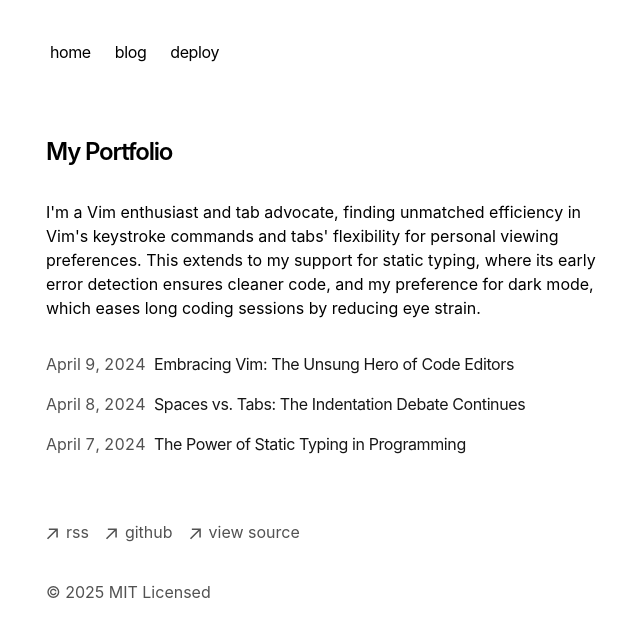
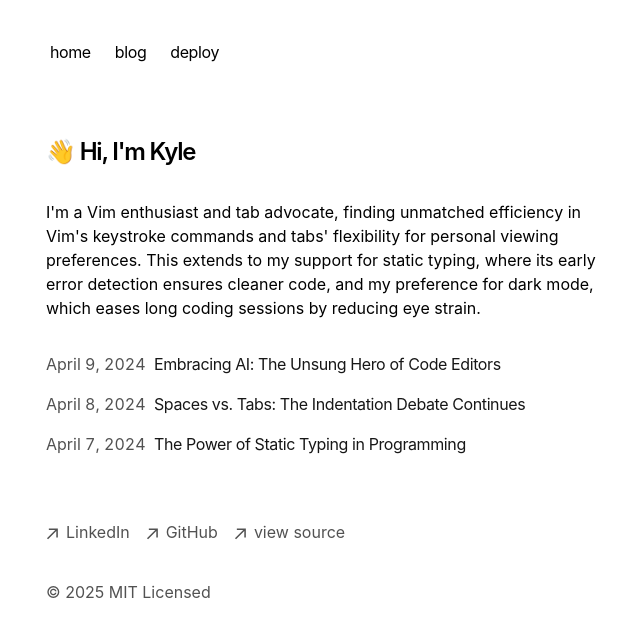
Before and after one commit to kkauma/kyles-portfolio, a Next.js app: page / in a window 1280 px wide. Shown: the top 636 px of the page, without its empty margins (306-946 px from the left). Built offline with nearby package versions, Linux system fonts and the light colour scheme.

Commit message:
Add links to github and linkedin

```diff
--- a/app/blog/posts/vim.mdx
+++ b/app/blog/posts/vim.mdx
@@ -1,7 +1,7 @@
 ---
-title: 'Embracing Vim: The Unsung Hero of Code Editors'
-publishedAt: '2024-04-09'
-summary: 'Discover why Vim, with its steep learning curve, remains a beloved tool among developers for editing code efficiently and effectively.'
+title: "Embracing AI: The Unsung Hero of Code Editors"
+publishedAt: "2024-04-09"
+summary: "Discover why Vim, with its steep learning curve, remains a beloved tool among developers for editing code efficiently and effectively."
 ---
 
 In the world of software development, where the latest and greatest tools frequently capture the spotlight, Vim stands out as a timeless classic. Despite its age and initial complexity, Vim has managed to retain a devoted following of developers who swear by its efficiency, versatility, and power.
--- a/app/components/footer.tsx
+++ b/app/components/footer.tsx
@@ -12,7 +12,7 @@
         fill="currentColor"
       />
     </svg>
-  )
+  );
 }
 
 export default function Footer() {
@@ -24,10 +24,10 @@
             className="flex items-center transition-all hover:text-neutral-800 dark:hover:text-neutral-100"
             rel="noopener noreferrer"
             target="_blank"
-            href="/rss"
+            href="https://www.linkedin.com/in/kylekauma/"
           >
             <ArrowIcon />
-            <p className="ml-2 h-7">rss</p>
+            <p className="ml-2 h-7">LinkedIn</p>
           </a>
         </li>
         <li>
@@ -35,10 +35,10 @@
             className="flex items-center transition-all hover:text-neutral-800 dark:hover:text-neutral-100"
             rel="noopener noreferrer"
             target="_blank"
-            href="https://github.com/vercel/next.js"
+            href="https://github.com/kkauma"
           >
             <ArrowIcon />
-            <p className="ml-2 h-7">github</p>
+            <p className="ml-2 h-7">GitHub</p>
           </a>
         </li>
         <li>
@@ -57,5 +57,5 @@
         © {new Date().getFullYear()} MIT Licensed
       </p>
     </footer>
-  )
+  );
 }
--- a/app/page.tsx
+++ b/app/page.tsx
@@ -1,10 +1,10 @@
-import { BlogPosts } from 'app/components/posts'
+import { BlogPosts } from "app/components/posts";
 
 export default function Page() {
   return (
     <section>
       <h1 className="mb-8 text-2xl font-semibold tracking-tighter">
-        My Portfolio
+        👋 Hi, I'm Kyle
       </h1>
       <p className="mb-4">
         {`I'm a Vim enthusiast and tab advocate, finding unmatched efficiency in
@@ -17,5 +17,5 @@
         <BlogPosts />
       </div>
     </section>
-  )
+  );
 }
```
